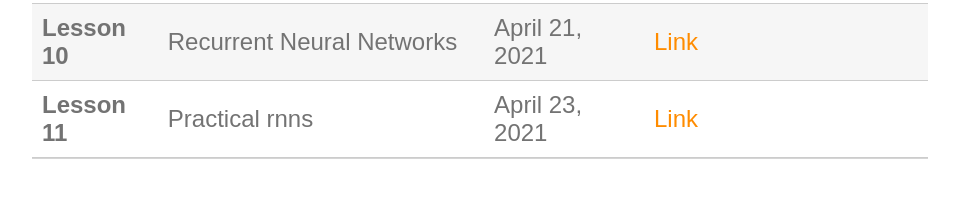
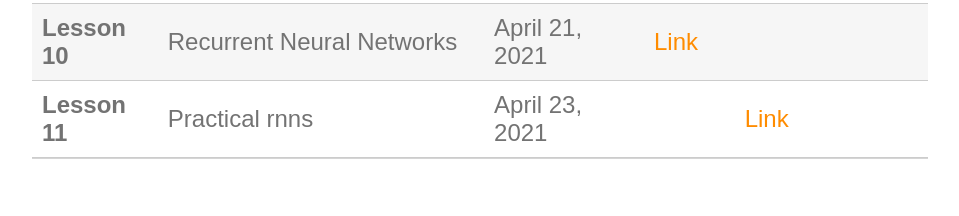
Before and after one commit to perceivelab/knowledge-discovery-course, a Jekyll site: the page built from lezioni.md, in a window 1280 px wide. Shown: the part 1126-1342 px from the top of the page, without its empty margins (160-1119 px from the left). Built offline with Jekyll 4.4.1, drawn with Linux system fonts in a browser that asks for light colours; our own code applies the rules of GitHub Pages for plain Markdown files.

```diff
--- a/lezioni.md
+++ b/lezioni.md
@@ -15,7 +15,7 @@ Here you find all the needed slides, notebooks, code and notes for the knowledge
 | **Lesson 8** | Advanced CNNs | April 14, 2021 | [Link](https://drive.google.com/file/d/1zvlK748T4qdn9dZu_Swrf38JQXL_uPkr/view?usp=sharing) |  |
 | **Lesson 9** | Practical Advanced CNNs | April 16, 2021 | | [Link](https://colab.research.google.com/drive/1JsOgLbvp3XqXl5o56aVXZj04VqKt1K0j) |
 | **Lesson 10** | Recurrent Neural Networks | April 21, 2021 |  [Link](https://drive.google.com/file/d/1Z7NznXxciMgW-BbmqTmHci6tWSbAbtKY/view?usp=sharing) | |
-| **Lesson 11** | Practical rnns | April 23, 2021 |  [Link](https://colab.research.google.com/drive/1aU3gpYH1FdZ91wquEDblsMbw2aK4KqHm?usp=sharing) | |
+| **Lesson 11** | Practical rnns | April 23, 2021 |  | [Link](https://colab.research.google.com/drive/1aU3gpYH1FdZ91wquEDblsMbw2aK4KqHm?usp=sharing)  |
 
 
 [404]: /knowledge-discovery-course/fallback
```
